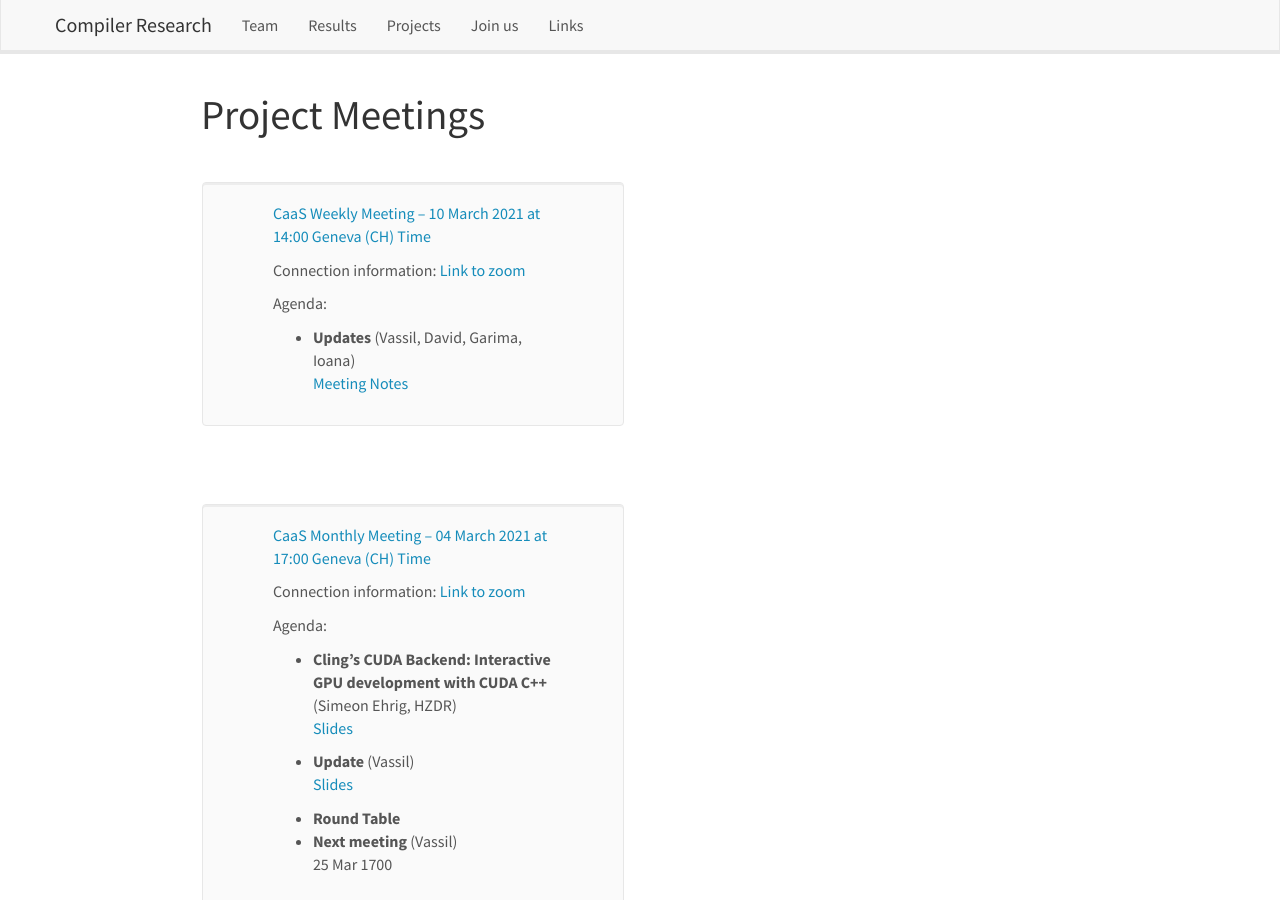
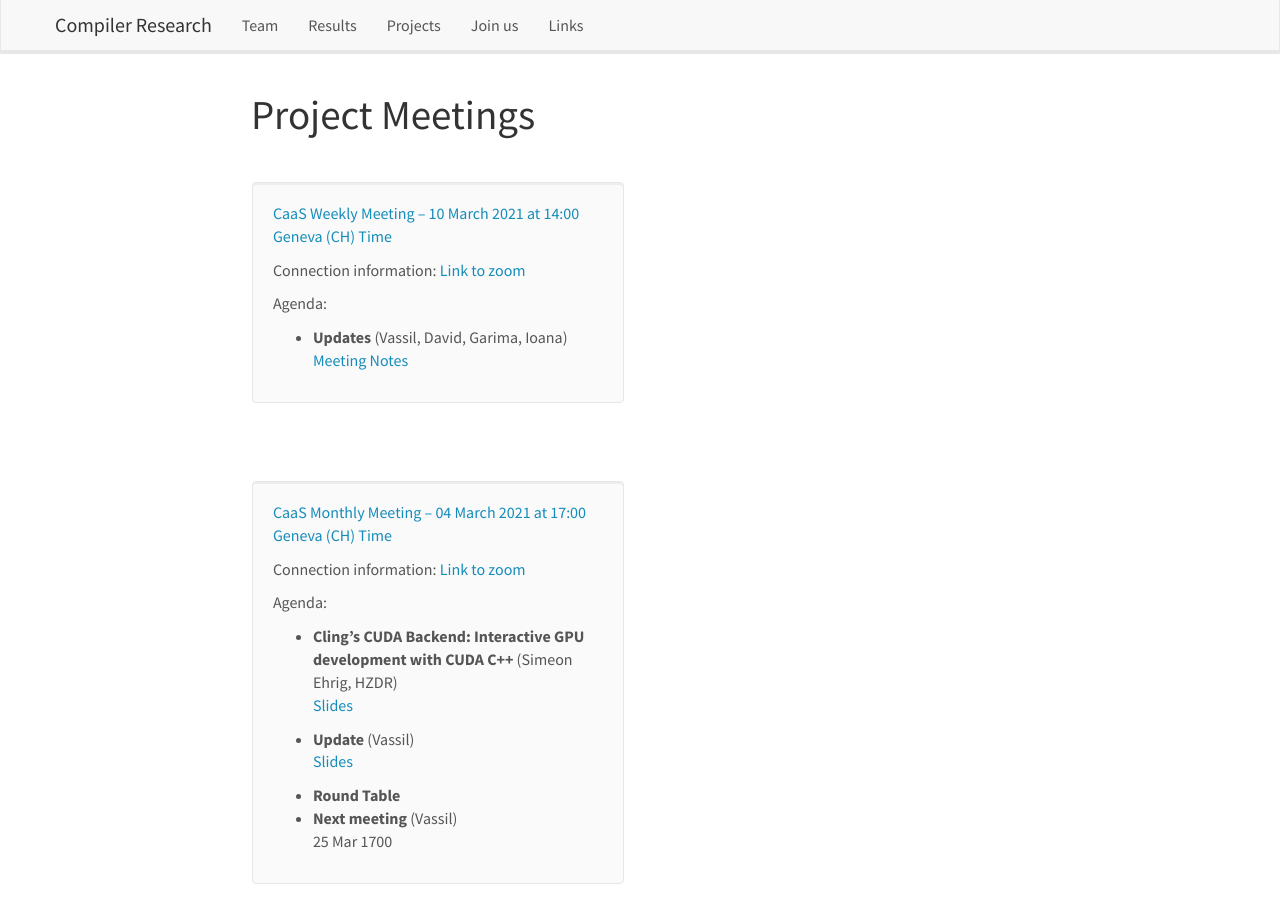
Before and after one commit to vgvassilev/clad, a Jekyll site: the page built from _pages/meetings.md, in a window 1280 px wide and 900 px high. Built offline with Jekyll 4.4.1, drawn with Linux system fonts in a browser that asks for light colours; nearby versions of some CDN libraries.

Commit message:
start to play with meetings

```diff
--- a/_pages/meetings.md
+++ b/_pages/meetings.md
@@ -20,7 +20,7 @@
 <span id="{{meeting.label}}">&nbsp;</span>
 
 <div class="col-sm-6 clearfix">
-<div class="well" style="padding-left: 70px; padding-right: 70px">
+<div class="well" style="padding-left: 20px; padding-right: 20px">
   <a style="text-decoration:none;" href="#{{meeting.label}}">
     {{ meeting.name }} -- {{ meeting.date | date_to_long_string }} at {{meeting.time_cest}} Geneva (CH) Time
   </a>
```
